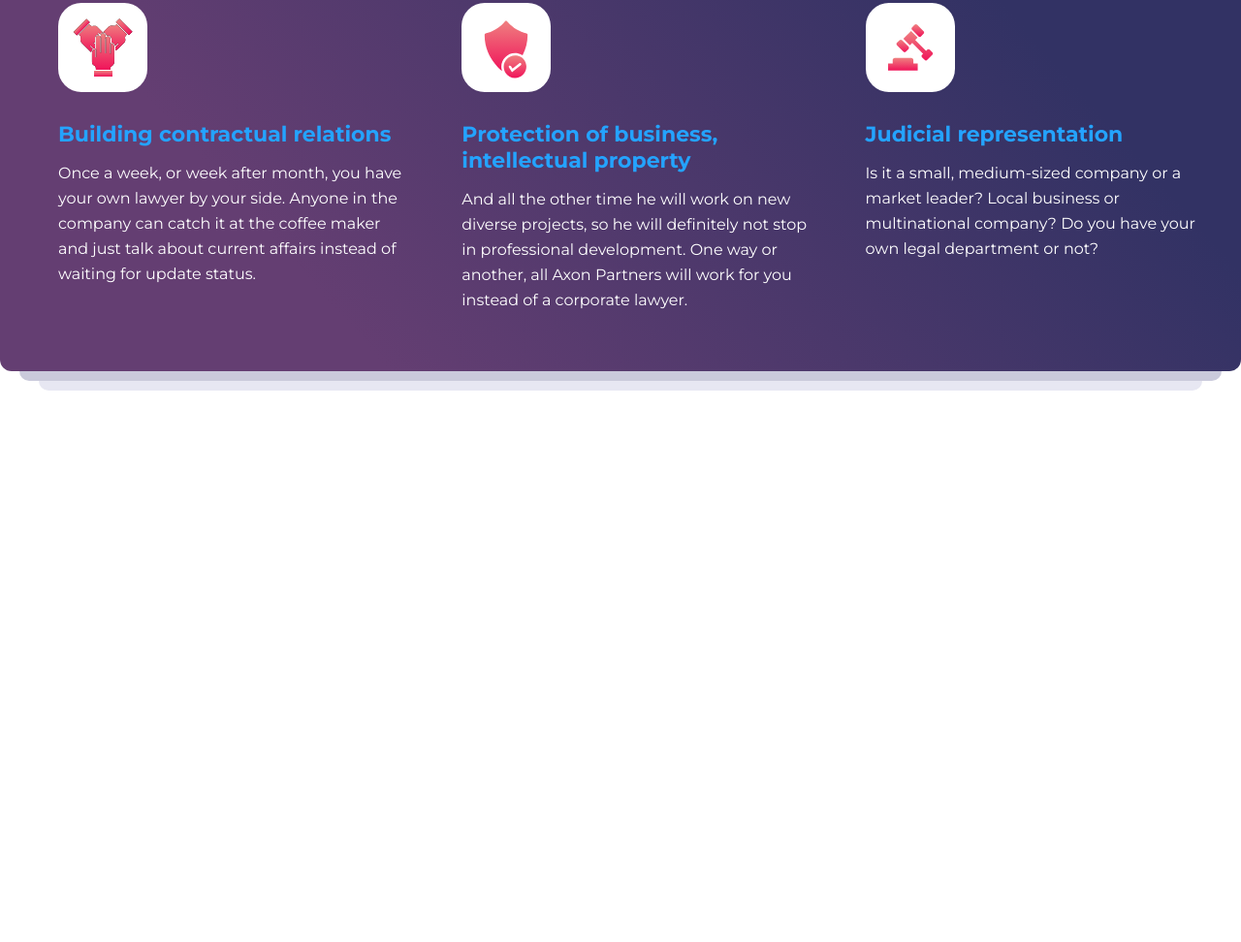
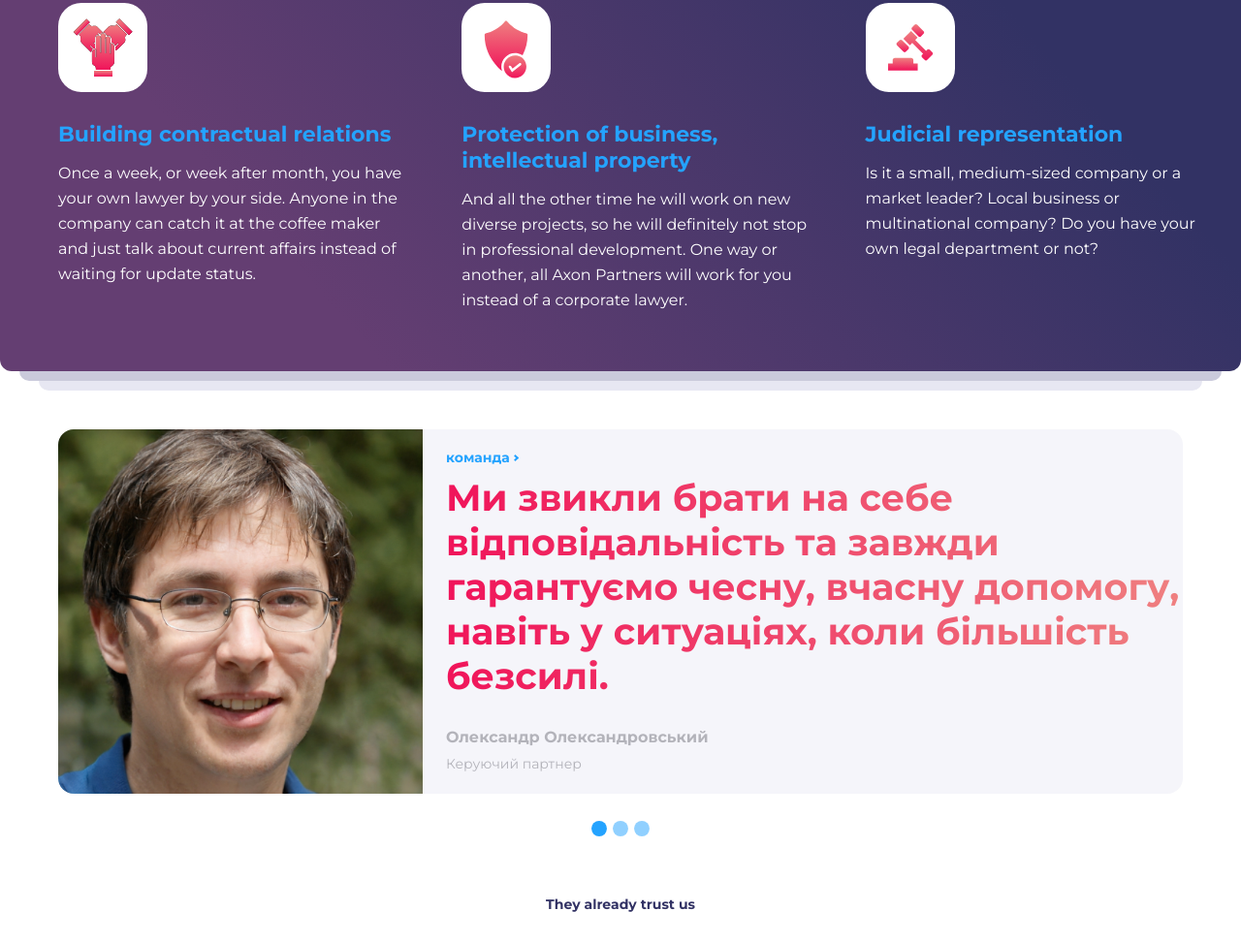
Before and after one commit to DevilShine/hlegal, a website: page index.html in a window 1280 px wide. Shown: the part 1791-2763 px from the top of the page at 97% size. Before the commit the page ends 2194 px from the top, so only its background shows below. Drawn offline with nearby package versions, Linux system fonts and the light colour scheme.

Commit message:
main part

```diff
--- a/index.html
+++ b/index.html
@@ -6,6 +6,13 @@
   <meta http-equiv="X-UA-Compatible" content="IE=edge">
   <meta name="viewport" content="width=device-width, initial-scale=1.0">
   <title>Hlegal</title>
+  <!-- Bootstrap CSS (jsDelivr CDN) -->
+  <link href="https://cdn.jsdelivr.net/npm/bootstrap@5.1.3/dist/css/bootstrap.min.css" rel="stylesheet"
+    integrity="sha384-1BmE4kWBq78iYhFldvKuhfTAU6auU8tT94WrHftjDbrCEXSU1oBoqyl2QvZ6jIW3" crossorigin="anonymous">
+  <!-- Bootstrap Bundle JS (jsDelivr CDN) -->
+  <script defer src="https://cdn.jsdelivr.net/npm/bootstrap@5.1.3/dist/js/bootstrap.bundle.min.js"
+    integrity="sha384-ka7Sk0Gln4gmtz2MlQnikT1wXgYsOg+OMhuP+IlRH9sENBO0LRn5q+8nbTov4+1p"
+    crossorigin="anonymous"></script>
   <link rel="preconnect" href="https://fonts.googleapis.com">
   <link rel="preconnect" href="https://fonts.gstatic.com" crossorigin>
   <link href="https://fonts.googleapis.com/css2?family=Montserrat:wght@400;700&display=swap" rel="stylesheet">
@@ -64,9 +71,11 @@
           you legal solutions provider
         </main>
         <div class="section-first__button">
-          <div class="section-first__button-circle">
-            <div class="section-first__button-arrow"></div>
-          </div>
+          <a href="#main-team">
+            <div class="section-first__button-circle">
+              <div class="section-first__button-arrow"></div>
+            </div>
+          </a>
         </div>
       </div>
     </div>
@@ -175,6 +184,76 @@
       </div>
     </div>
   </div>
+  <div class="container main">
+    <div class="main-team" id="main-team">
+      <div id="carouselExampleIndicators" class="carousel slide" data-bs-ride="carousel">
+        <div class="carousel-inner main-team-wrap">
+          <div class="carousel-item active" data-bs-interval="20000">
+            <div class="row main-team-item-wrap">
+              <img class="align-self-center col main-team-item-picture" src="./assets/png/Team-1.png" alt="">
+              <div class="col">
+                <a href="#" class="positive-qualities-link">
+                  команда
+                  <div class="positive-qualities-link-arrow"></div>
+                </a>
+                <p class="positive-qualities-question main-team-item-text">
+                  Ми звикли брати на себе відповідальність та завжди гарантуємо чесну, вчасну допомогу, навіть у
+                  ситуаціях, коли більшість безсилі.
+                </p>
+                <p class="main-team-item-user">Олександр Олександровський</p>
+                <p class="main-team-item-user main-team-item-user__weight">Керуючий партнер</p>
+              </div>
+            </div>
+          </div>
+          <div class="carousel-item" data-bs-interval="20000">
+            <div class="row main-team-item-wrap">
+              <img class="align-self-center col main-team-item-picture" src="./assets/png/Team-1.png" alt="">
+              <div class="col">
+                <a href="#" class="positive-qualities-link">
+                  команда
+                  <div class="positive-qualities-link-arrow"></div>
+                </a>
+                <p class="positive-qualities-question main-team-item-text">
+                  Ми звикли брати на себе відповідальність та завжди гарантуємо чесну, вчасну допомогу, навіть у
+                  ситуаціях, коли більшість безсилі.
+                </p>
+                <p class="main-team-item-user">Олександр Олександровський</p>
+                <p class="main-team-item-user main-team-item-user__weight">Керуючий партнер</p>
+              </div>
+            </div>
+          </div>
+          <div class="carousel-item" data-bs-interval="20000">
+            <div class="row main-team-item-wrap">
+              <img class="align-self-center col main-team-item-picture" src="./assets/png/Team-1.png" alt="">
+              <div class="col">
+                <a href="#" class="positive-qualities-link">
+                  команда
+                  <div class="positive-qualities-link-arrow"></div>
+                </a>
+                <p class="positive-qualities-question main-team-item-text">
+                  Ми звикли брати на себе відповідальність та завжди гарантуємо чесну, вчасну допомогу, навіть у
+                  ситуаціях, коли більшість безсилі.
+                </p>
+                <p class="main-team-item-user">Олександр Олександровський</p>
+                <p class="main-team-item-user main-team-item-user__weight">Керуючий партнер</p>
+              </div>
+            </div>
+          </div>
+        </div>
+        <div class="carousel-indicators">
+          <button type="button" data-bs-target="#carouselExampleIndicators" data-bs-slide-to="0" class="active switch"
+            aria-current="true" aria-label="Slide 1"></button>
+          <button type="button" data-bs-target="#carouselExampleIndicators" data-bs-slide-to="1" aria-label="Slide 2"
+            class="switch"></button>
+          <button class="switch" type="button" data-bs-target="#carouselExampleIndicators" data-bs-slide-to="2"
+            aria-label="Slide 3"></button>
+        </div>
+      </div>
+    </div>
+    <div class="clients">
+      <p class="clients-trast-company">They already trust us</p>
+    </div>
+  </div>
 </body>
 
 </html>
--- a/index.scss
+++ b/index.scss
@@ -5,3 +5,5 @@ body {
 @import "./scss/h-logo";
 @import "./scss/experiens";
 @import "./scss/positive-qualities";
+@import "./scss/team";
+@import "./scss/clients";
--- /dev/null
+++ b/scss/_clients.scss
@@ -0,0 +1,10 @@
+.clients {
+  &-trast-company {
+    font-weight: 700;
+    font-size: 14px;
+    line-height: 17px;
+    color: #323264;
+    text-align: center;
+    margin-bottom: 30px;
+  }
+}
--- a/scss/_h-logo.scss
+++ b/scss/_h-logo.scss
@@ -202,6 +202,7 @@
       margin-left: 0;
     }
     &-item {
+      color: #FFFFFF;
       cursor: pointer;
       margin-left: 15px;
       font-weight: 700;
--- /dev/null
+++ b/scss/_team.scss
@@ -0,0 +1,49 @@
+.switch {
+  border-radius: 50%;
+  position: relative;
+  top: 70px;
+}
+.carousel-indicators [data-bs-target] {
+  width: 16px;
+  height: 16px;
+  background-color: #24A3FF;
+}
+// main-team-item-picture main-team-item-wrap
+.main {
+  &-team {
+    &-wrap {
+      margin: 60px auto 106px;
+      border-radius: 16px;
+    }
+    &-item {
+      &-picture {
+        max-width: 400px;
+      }
+      &-text {
+        max-width: 1140px;
+        width: 100%;
+        margin-bottom: 30px;
+        font-size: 38px;
+        line-height: 46px;
+        font-weight: 700;
+      }
+      &-wrap {
+        background-color: #F5F5FA;
+        border-radius: 12px;
+        align-items: center;
+      }
+      &-user {
+        color: #B3B3BA;
+        font-size: 16px;
+        line-height: 20px;
+        font-weight: 700;
+        &__weight {
+          margin-top: 6px;
+          font-weight: 400;
+          font-size: 14px;
+          line-height: 22px;
+        }
+      }
+    }
+  }
+}
```
Also changed, not shown: assets/png/3dlook.png (added), assets/png/Team-1.png (added), assets/png/adtelligent.png (added), assets/png/artprint.png (added), assets/png/city-par.png (added), assets/png/clickky.png (added), assets/png/eco-leasing.png (added), assets/png/hillel.png (added), assets/png/ingratek.png (added), assets/png/orangear.png (added), assets/png/tapgerine.png (added), assets/png/ultimatecard.png (added), assets/png/wannabiz.png (added), styles/index.css.
